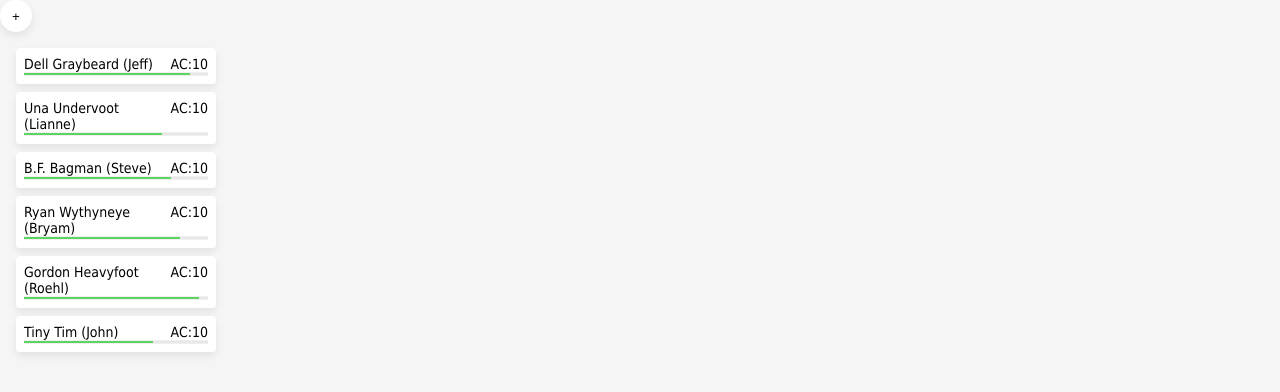
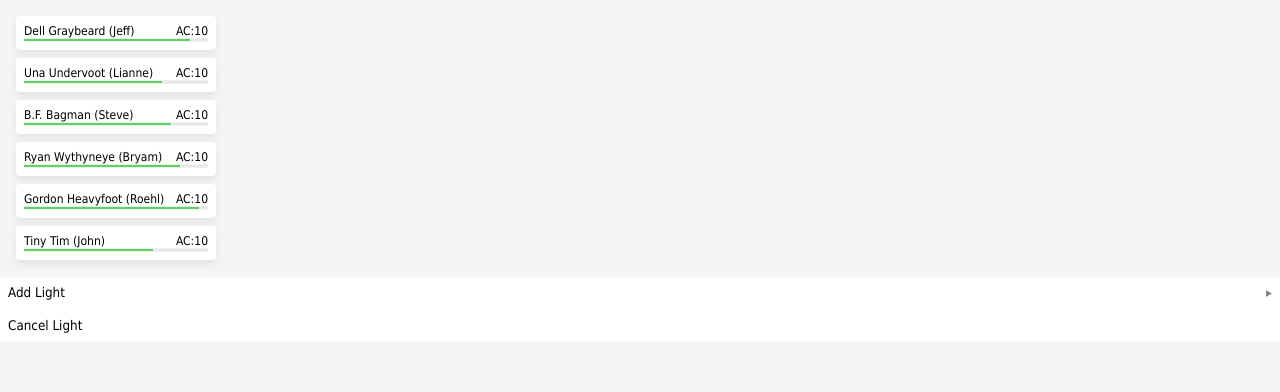
Before and after one commit to jkrayer/adventure-tools, a React (Vite) app: page / in a window 1280 px wide. Shown: the top 392 px of the page. Built offline with nearby package versions, Linux system fonts and the light colour scheme.

Commit message:
Add Menu and LightMenu

```diff
--- a/src/App.tsx
+++ b/src/App.tsx
@@ -1,12 +1,12 @@
-import { CircleButton } from "./components/CircleButton";
+import LightMenu from "./components/LightMenu";
 import Players from "./components/Players";
 import "./App.css";
 
 function App() {
   return (
     <div className="App">
-      <CircleButton>+</CircleButton>
       <Players />
+      <LightMenu />
     </div>
   );
 }
--- /dev/null
+++ b/src/components/LightMenu.tsx
@@ -0,0 +1,27 @@
+import { useMemo } from "react";
+import Menu from "./Menu";
+
+export default function LightMenu() {
+  // characters
+  const characterMenu = useMemo(() => {
+    return (
+      <>
+        <Menu.Item onClick={() => {}}>Light Spell</Menu.Item>
+        <Menu.Item onClick={() => {}}>Lantern</Menu.Item>
+        <Menu.Item onClick={() => {}}>Torch</Menu.Item>
+      </>
+    );
+  }, []);
+
+  return (
+    <Menu>
+      <Menu.Submenu label="Add Light">
+        <Menu.Submenu label="LightSpell">{characterMenu}</Menu.Submenu>
+        <Menu.Submenu label="Lantern">{characterMenu}</Menu.Submenu>
+        <Menu.Submenu label="Torch">{characterMenu}</Menu.Submenu>
+      </Menu.Submenu>
+      {/* if no lights then disable */}
+      <Menu.Item onClick={() => {}}>Cancel Light</Menu.Item>
+    </Menu>
+  );
+}
--- /dev/null
+++ b/src/components/Menu.tsx
@@ -0,0 +1,80 @@
+import {
+  useState,
+  type MouseEventHandler,
+  type PropsWithChildren,
+  type ReactElement,
+} from "react";
+
+type MenuItemProps = PropsWithChildren<{
+  onClick: MouseEventHandler<HTMLButtonElement>;
+  isDisabled?: boolean;
+}>;
+
+type MenuSubmenuProps = PropsWithChildren<{
+  label: string;
+  defaultOpen?: boolean;
+  isDisabled?: boolean;
+}>;
+
+type MenuComponent = ((props: PropsWithChildren<unknown>) => ReactElement) & {
+  Item: (props: MenuItemProps) => ReactElement;
+  Submenu: (props: MenuSubmenuProps) => ReactElement;
+};
+
+const Menu = (({ children }: PropsWithChildren<unknown>) => {
+  return <menu className="menu">{children}</menu>;
+}) as MenuComponent;
+
+Menu.Item = function MenuItem({
+  children,
+  onClick,
+  isDisabled = false,
+}: MenuItemProps) {
+  return (
+    <li>
+      <button
+        className="menu-item"
+        disabled={isDisabled}
+        onClick={onClick}
+        type="button"
+      >
+        {children}
+      </button>
+    </li>
+  );
+};
+
+Menu.Submenu = function MenuSubmenu({
+  label,
+  defaultOpen = false,
+  isDisabled = false,
+  children,
+}: MenuSubmenuProps) {
+  const [isOpen, setIsOpen] = useState(defaultOpen && !isDisabled);
+
+  return (
+    <li className="menu-submenu">
+      <button
+        aria-expanded={isOpen}
+        className="menu-item menu-submenu-trigger"
+        disabled={isDisabled}
+        onClick={() => setIsOpen((open) => !open)}
+        type="button"
+      >
+        <span>{label}</span>
+        <span
+          aria-hidden="true"
+          className={`menu-submenu-caret ${isOpen ? "open" : ""}`}
+        >
+          ▸
+        </span>
+      </button>
+
+      <menu className={`menu menu-nested ${isOpen ? "open" : ""}`}>
+        {children}
+      </menu>
+    </li>
+  );
+};
+
+export default Menu;
--- a/src/index.css
+++ b/src/index.css
@@ -80,7 +80,7 @@ body {
   background-color: var(--white);
 
   .card-header {
-    font-size: 0.875rem;
+    font-size: 0.75rem;
     font-weight: 400;
 
     .card-sub {
@@ -182,6 +182,76 @@ body {
     width: 100%;
     min-width: 0;
   }
+}
+
+.menu {
+  margin: 0;
+  padding: 0;
+  background-color: var(--white);
+  list-style: none;
+}
+
+.menu-item {
+  display: block;
+  width: 100%;
+  padding: var(--size-small);
+  border: none;
+  border-radius: var(--size-micro);
+  margin: 1px 0;
+  font-family: var(--family);
+  text-align: left;
+  background-color: transparent;
+  list-style: none;
+  cursor: pointer;
+  transition: background-color 0.2s ease-out;
+
+  &:hover {
+    background-color: var(--infoLight);
+  }
+
+  &:active {
+    background-color: var(--info);
+  }
+
+  &:disabled {
+    color: var(--gray50);
+    background-color: var(--gray02);
+    cursor: not-allowed;
+  }
+}
+
+.menu-submenu {
+  list-style: none;
+}
+
+.menu-submenu-trigger {
+  display: flex;
+  align-items: center;
+  justify-content: space-between;
+}
+
+.menu-submenu-caret {
+  color: var(--gray50);
+  transition: transform 0.2s ease-out;
+}
+
+.menu-submenu-caret.open {
+  transform: rotate(90deg);
+}
+
+.menu-nested {
+  max-height: 0;
+  overflow: hidden;
+  margin-left: var(--size-medium);
+  opacity: 0;
+  transition:
+    max-height 0.25s ease-out,
+    opacity 0.2s ease-out;
+}
+
+.menu-nested.open {
+  max-height: 20rem;
+  opacity: 1;
 }
 
 /* :root {
```
